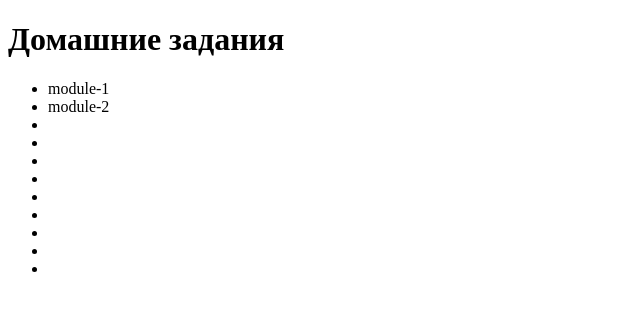
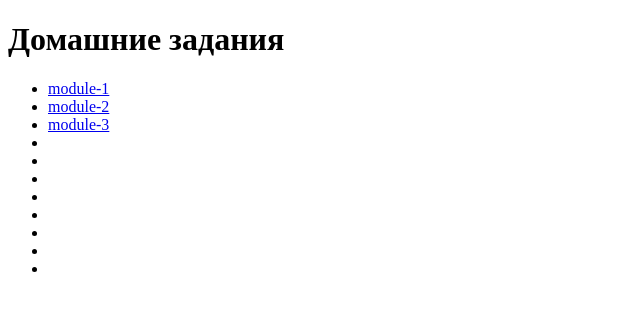
Before and after one commit to slawuta/fe-core-hw, a plain HTML site: page index.html in a window 1280 px wide. Shown: the whole page, without its empty margins (0-640 px from the left). Drawn offline with Linux system fonts and the light colour scheme.

Commit message:
added links in index.html

```diff
--- a/index.html
+++ b/index.html
@@ -9,9 +9,9 @@
 <body>
     <h1>Домашние задания</h1>
     <ul>
-        <li><a href="https://slawuta.github.io/fe-core-hw/Module-1/"></a>module-1</li>
-        <li><a href="https://slawuta.github.io/fe-core-hw/module-2/"></a>module-2</li>
-        <li><a href="http://"></a></li>
+        <li><a href="https://slawuta.github.io/fe-core-hw/Module-1/">module-1</a></li>
+        <li><a href="https://slawuta.github.io/fe-core-hw/module-2/">module-2</a></li>
+        <li><a href="https://slawuta.github.io/fe-core-hw/module-3/">module-3</a></li>
         <li><a href="http://"></a></li>
         <li><a href="http://"></a></li>
         <li><a href="http://"></a></li>
```
